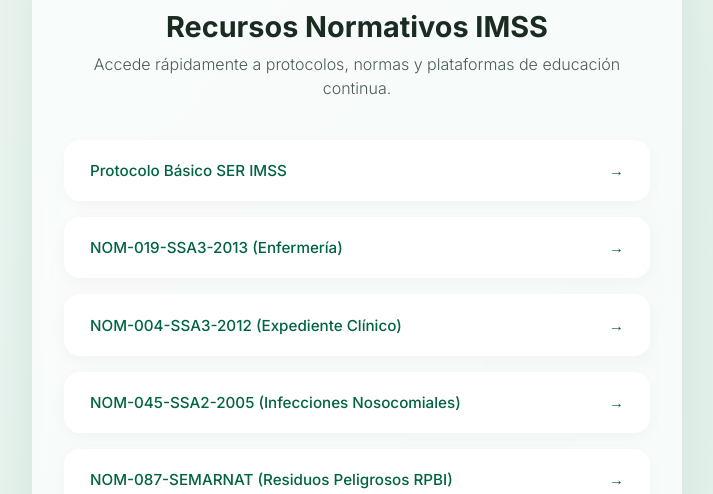
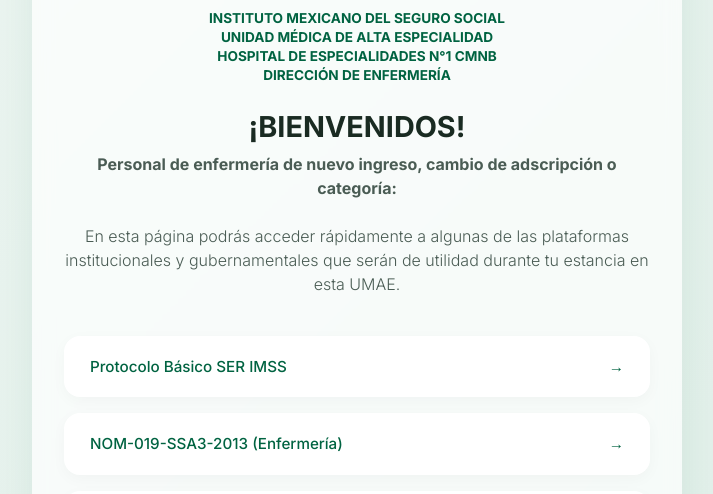
Before and after one commit to Stankewech/QR-IMMS, a plain HTML site: page index.html in a window 1280 px wide. Shown: the part 306-800 px from the top of the page, without its empty margins (283-996 px from the left). Drawn offline with Linux system fonts and the light colour scheme.

Commit message:
Revise header with welcome message and institution info
Updated header section with new content and styling.

```diff
--- a/index.html
+++ b/index.html
@@ -170,10 +170,21 @@
             <img src="IMSS-Logo.png" alt="Icono" class="animated-image">
         </div>
 
-        <header>
-            <h1>Recursos Normativos IMSS</h1>
-            <p>Accede rápidamente a protocolos, normas y plataformas de educación continua.</p>
-        </header>
+       <header>
+    <div style="font-size: 0.85rem; font-weight: 700; color: var(--imms-green); margin-bottom: 1.5rem; line-height: 1.4;">
+        INSTITUTO MEXICANO DEL SEGURO SOCIAL<br>
+        UNIDAD MÉDICA DE ALTA ESPECIALIDAD<br>
+        HOSPITAL DE ESPECIALIDADES N°1 CMNB<br>
+        DIRECCIÓN DE ENFERMERÍA
+    </div>
+
+    <h1>¡BIENVENIDOS!</h1>
+
+    <p>
+        <strong>Personal de enfermería de nuevo ingreso, cambio de adscripción o categoría:</strong><br><br>
+        En esta página podrás acceder rápidamente a algunas de las plataformas institucionales y gubernamentales que serán de utilidad durante tu estancia en esta UMAE.
+    </p>
+</header>
 
         <!-- Lista de enlaces -->
         <nav class="links-grid">
```
